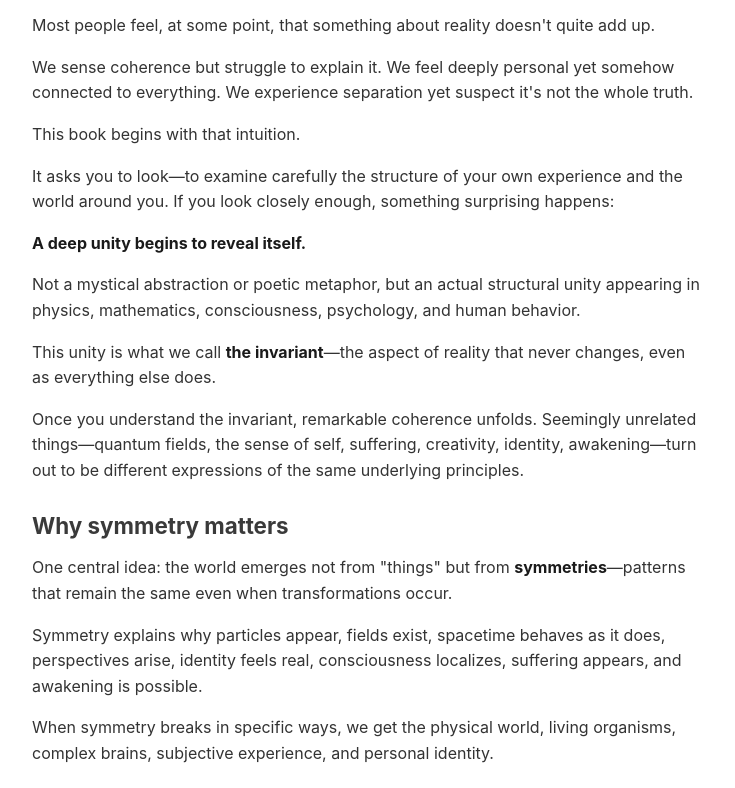
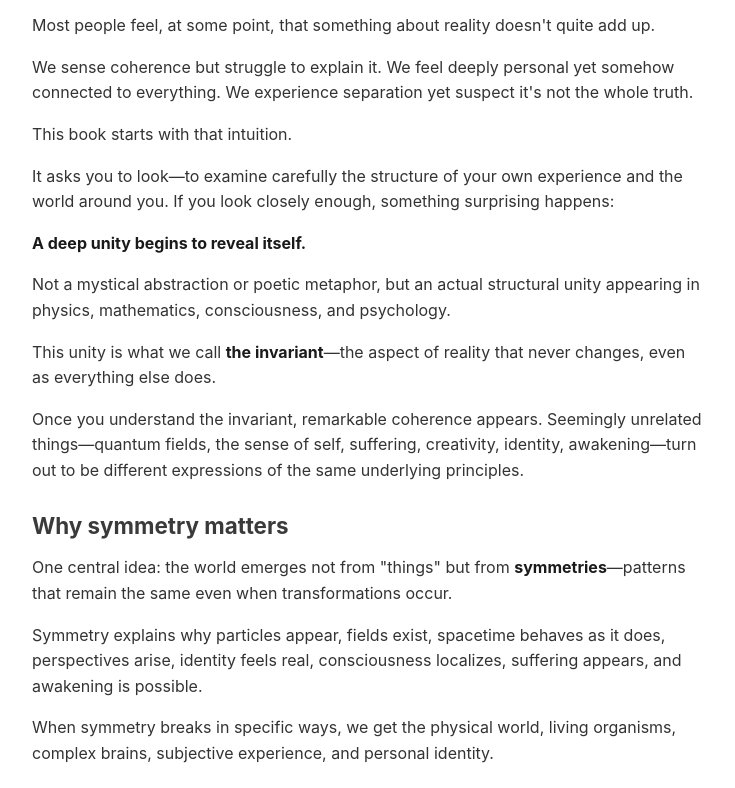
Before and after one commit to MEHRDADM/invariant, a plain HTML site: page index.html in a window 1280 px wide. Shown: the part 1468-2256 px from the top of the page, without its empty margins (272-1007 px from the left). Drawn offline with Linux system fonts and the light colour scheme.

Commit message:
Add files via upload

```diff
--- a/index.html
+++ b/index.html
@@ -121,7 +121,7 @@
 <body>
     <div class="section">
         <h1>The Invariant</h1>
-        <p style="font-size: 1.2rem; color: #666;">A Unified Theory of Being, Physics, and Consciousness</p>
+        <p style="font-size: 1.2rem; color: #666;">A unified theory of being, physics, and consciousness</p>
         <p style="font-size: 1.1rem; color: #444; margin-top: 1rem;">by Mehrdad Mehrain</p>
     </div>
 
@@ -181,17 +181,17 @@
 
         <p>We sense coherence but struggle to explain it. We feel deeply personal yet somehow connected to everything. We experience separation yet suspect it's not the whole truth.</p>
 
-        <p>This book begins with that intuition.</p>
+        <p>This book starts with that intuition.</p>
 
         <p>It asks you to look—to examine carefully the structure of your own experience and the world around you. If you look closely enough, something surprising happens:</p>
 
         <p><strong>A deep unity begins to reveal itself.</strong></p>
 
-        <p>Not a mystical abstraction or poetic metaphor, but an actual structural unity appearing in physics, mathematics, consciousness, psychology, and human behavior.</p>
+        <p>Not a mystical abstraction or poetic metaphor, but an actual structural unity appearing in physics, mathematics, consciousness, and psychology.</p>
 
         <p>This unity is what we call <strong>the invariant</strong>—the aspect of reality that never changes, even as everything else does.</p>
 
-        <p>Once you understand the invariant, remarkable coherence unfolds. Seemingly unrelated things—quantum fields, the sense of self, suffering, creativity, identity, awakening—turn out to be different expressions of the same underlying principles.</p>
+        <p>Once you understand the invariant, remarkable coherence appears. Seemingly unrelated things—quantum fields, the sense of self, suffering, creativity, identity, awakening—turn out to be different expressions of the same underlying principles.</p>
 
         <h3>Why symmetry matters</h3>
 
@@ -215,7 +215,7 @@
 
         <p>Physics says one thing. Neuroscience says another. Spirituality says something else. And your direct experience often contradicts all of them.</p>
 
-        <p>We live inside a patchwork of partial explanations. We're told consciousness comes from matter, though no one can explain how. We're told reality is physical, yet physics dissolves matter into fields and probabilities. We're told the self is an illusion, yet we live every moment from a first-person point of view.</p>
+        <p>We live inside a patchwork of partial explanations. We are told consciousness comes from matter, though no one can explain how. We are told reality is physical, yet physics dissolves matter into fields and probabilities. We are told the self is an illusion, yet we live every moment from a first-person point of view.</p>
 
         <p>The more we learn, the more incoherent the picture becomes.</p>
 
```
